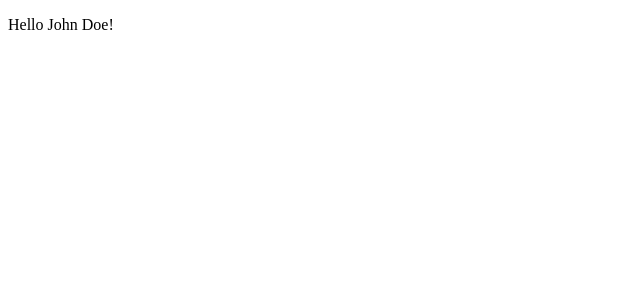
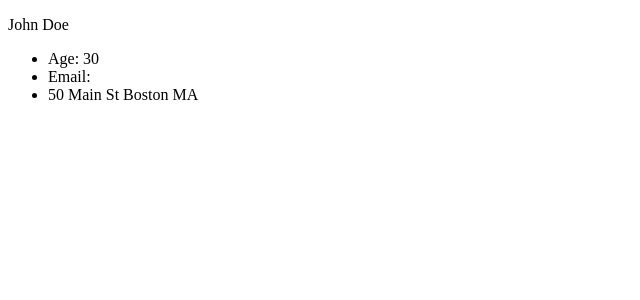
Before and after one commit to Dshoe/a4app-angular-example, an Angular app: page / in a window 1280 px wide. Shown: the top 300 px of the page, without its empty margins (0-640 px from the left). Built offline with nearby package versions, Linux system fonts and the light colour scheme.

Commit message:
user component: display basic properties on the page

```diff
--- a/src/app/components/user/user.component.html
+++ b/src/app/components/user/user.component.html
@@ -1,3 +1,6 @@
-<p>
-  Hello {{name}}!
-</p>
+<p>{{name}}</p>
+<ul>
+  <li>Age: {{age}}</li>
+  <li>Email: {{email}}</li>
+  <li>{{address.street}} {{address.city}} {{address.state}}</li>
+</ul>
```
